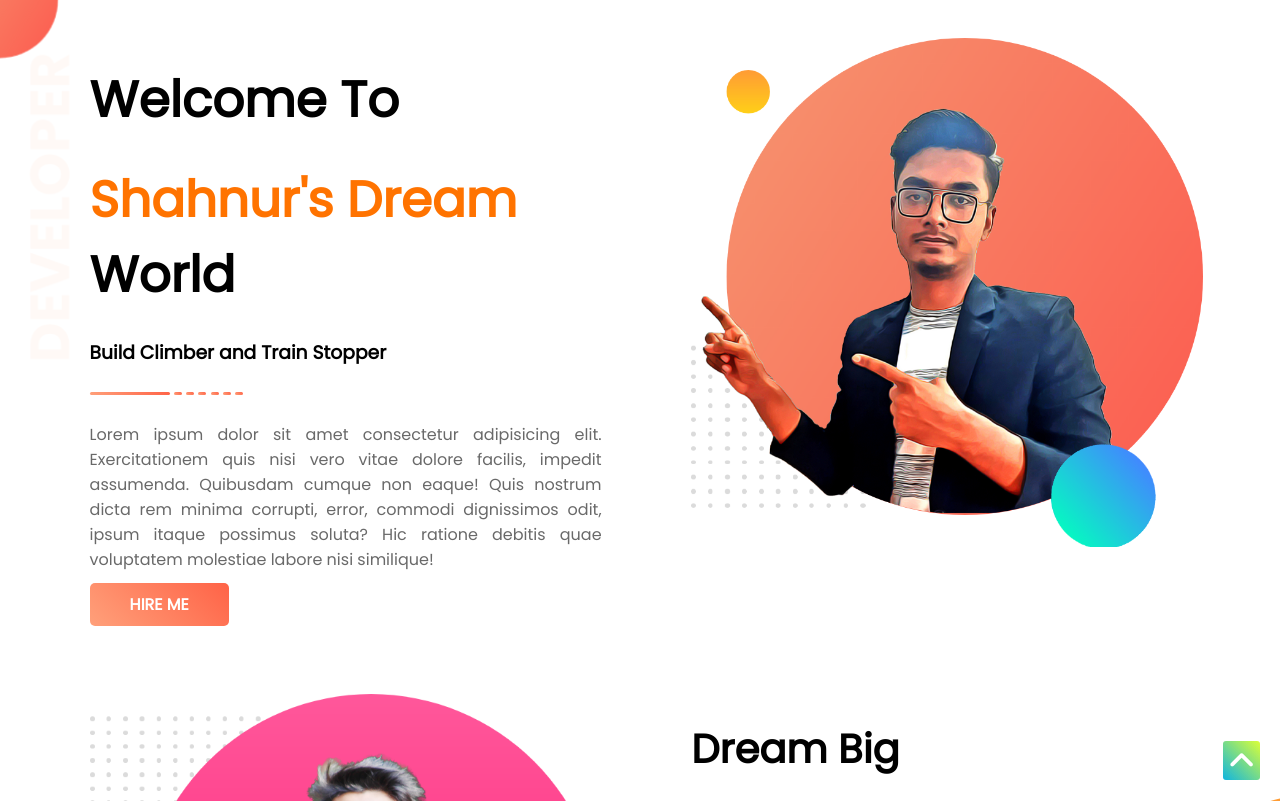
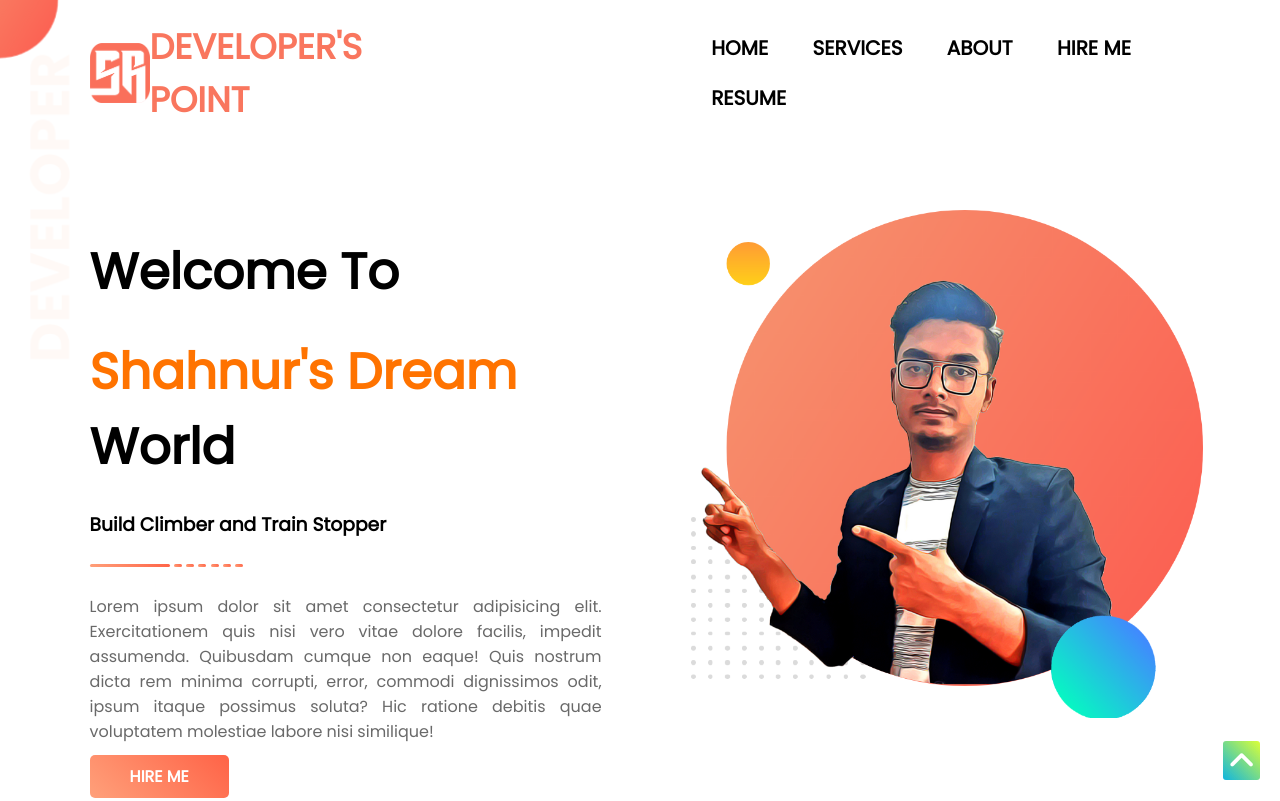
Before and after one commit to shahnuralamraju/my-portfolio-website, a plain HTML site: page index.html in a window 1280 px wide. Shown: the top 801 px of the page. Drawn offline with Linux system fonts and the light colour scheme.

Commit message:
added nav

```diff
--- a/index.html
+++ b/index.html
@@ -14,19 +14,25 @@
 <body>
 
    <div class="arrow">
-       <a href="#"><span class="fas fa-angle-up">
+       <a href="#" "><span class="fas fa-angle-up">
 
        </span>
        </a>
    </div>
 
+    <section  class="first_section">
+        <nav>
 
-
-
-
-
-
-    <section class="first_section">
+            <img src="images/srnewlogo.png" class="logo">
+            <span class="navclass">DEVELOPER'S POINT</span>
+            <ul>
+                <li><a href="#home">HOME</a></li>
+                <li><a href="">SERVICES</a></li>
+                <li><a href="">ABOUT</a></li>
+                <li><a href="">HIRE ME</a></li>
+                <li><a href="#resume">RESUME</a></li>
+            </ul>
+        </nav>
         <div class="first_half_width">
             <h1 class="firsth1">Welcome To</h1>
             <h1 class="firsth1"><span class="design">Shahnur's Dream</span> World</h1>
@@ -52,7 +58,7 @@
 
     </section>
 
-    <section class="second-section">
+    <section id="#resume" class="second-section">
         <div class="first_half_width">
             <img src="images/image2.png" alt="Reload to see this picture">
         </div>
@@ -72,7 +78,7 @@
                 facilis, impedit assumenda. Quibusdam cumque non eaque! Quis nostrum dicta rem minima corrupti, error,
                 commodi dignissimos odit, ipsum itaque possimus soluta? Hic ratione debitis quae voluptatem molestiae
                 labore nisi similique!</p>
-            <a href="#" class="btn">DOWNLOAD RESUME</a>
+            <a href="#resume" class="btn">DOWNLOAD RESUME</a>
         </div>
     </section>
 
--- a/style.css
+++ b/style.css
@@ -50,10 +50,54 @@ p{
 .first_section{
     background-image: url("images/top-banner.png");
     background-repeat: no-repeat;
-
+    position: relative;
     overflow: hidden;
 }
 /* End of first section design  */
+
+
+
+/* start nav bar design  */
+
+nav{
+    width: 86%;
+    margin: auto;
+    padding: 20px 0px;
+    display: flex;
+    align-items: center;
+    justify-content: space-between;
+}
+
+.logo{
+    width: 60px;
+    height: 60px;
+    cursor: pointer;
+}
+
+nav ul li{
+    display: inline-block;
+    margin: 10px 20px;
+    list-style: none;
+}
+
+nav ul li a{
+    text-decoration: none;
+    color: black;
+    font-weight: 900;
+    font-size: 20px;
+    transition: all 0.3s;
+}
+
+.navclass{
+    margin-right: 24%;
+    font-size: 35px;
+    font-weight: 900;
+    color: #F9765E;
+}
+nav ul li a:hover{
+    color:#F9765E ;
+}
+/* End of the nav bar design  */
 
 
 /* First section div design  */
@@ -61,7 +105,7 @@ p{
     width: 40%;
     margin-left: 5%;
     padding-left: 2%;
-    margin-top: 3%;
+    margin-top: 5%;
     margin-bottom: 3%;
     float: left;
 }
@@ -139,6 +183,7 @@ h3{
 }
 /* End of divider span design  */
 
+/* Start of third section design  */
 .division{
     box-shadow: 10px 10px 40px gray;
     height: 350px;
@@ -170,7 +215,10 @@ h3{
     border-image: linear-gradient(45deg, rgb(16, 181, 223), rgba(209, 255, 4, 0.795));
         border-image-slice:1;
 }
+/* End of the third section design  */
 
+
+/* There is footer section  */
 footer{
 
     background: linear-gradient(45deg, rgb(16, 181, 223), rgba(209, 255, 4, 0.795));
```
Also changed, not shown: images/srnewlogo.png (added).
